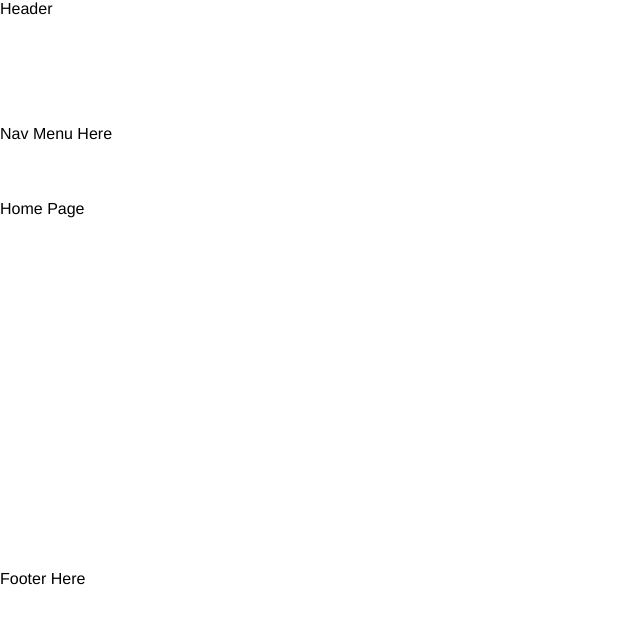
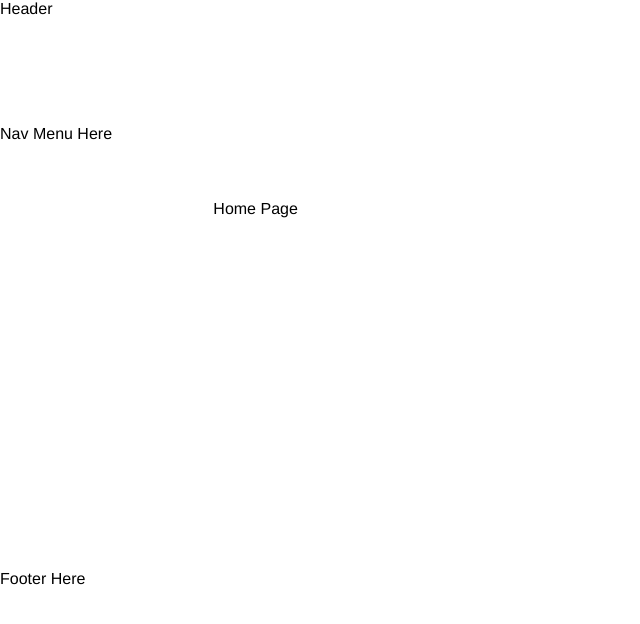
Before and after one commit to AutomateMeJohnny/wheelies, a React (Create React App) app: page / in a window 1280 px wide. Shown: the top 624 px of the page, without its empty margins (0-640 px from the left). Built offline with nearby package versions, Linux system fonts and the light colour scheme; the HTML template or start-up script is replaced by a standard one.

Commit message:
renamed body div style to match grid layout

```diff
--- a/src/App.js
+++ b/src/App.js
@@ -6,7 +6,7 @@ class App extends Component {
       <div style={styles.container}>
         <div style={styles.header}>{ 'Header' }</div>
         <div style={styles.nav}>{ 'Nav Menu Here'}</div>
-        <div style={styles.home}>{ 'Home Page' }</div>
+        <div style={styles.body}>{ 'Home Page' }</div>
         <div style={styles.footer}>{ 'Footer Here' }</div>
       </div>
     );
```
